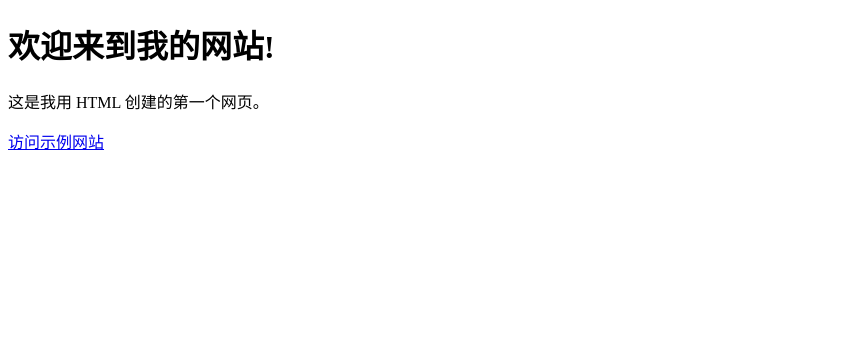
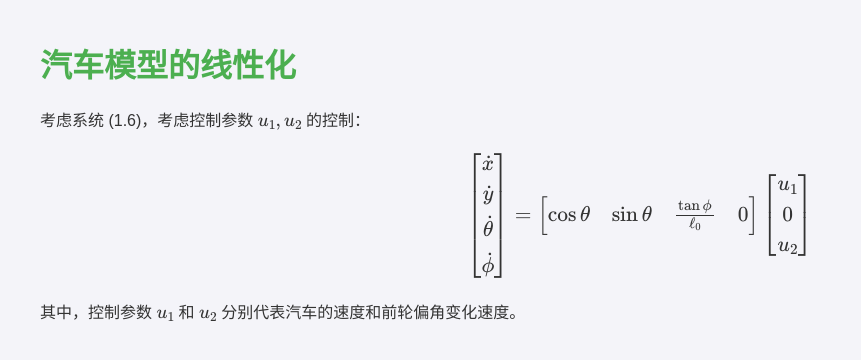
Before and after one commit to yxforever666/-, a plain HTML site: page 10/index.html in a window 1280 px wide. Shown: the whole page, without its empty margins (0-861 px from the left). Drawn offline with nearby package versions, Linux system fonts and the light colour scheme; some packages are replaced by stand-ins of ours.

Commit message:
更新 index.html

```diff
--- a/10/index.html
+++ b/10/index.html
@@ -3,11 +3,67 @@
 <head>
     <meta charset="UTF-8">
     <meta name="viewport" content="width=device-width, initial-scale=1.0">
-    <title>我的第一个网页</title>
+    <title>汽车模型的线性化</title>
+
+    <!-- 引入 MathJax 库 -->
+    <script type="text/javascript" async
+        src="https://cdnjs.cloudflare.com/ajax/libs/mathjax/2.7.7/MathJax.js?config=TeX-MML-AM_CHTML">
+    </script>
+
+    <!-- 添加一些基本样式 -->
+    <style>
+        body {
+            font-family: Arial, sans-serif;
+            margin: 40px;
+            background-color: #f4f4f9;
+            color: #333;
+        }
+
+        h1 {
+            color: #4CAF50;
+        }
+
+        .content {
+            margin-top: 20px;
+        }
+
+        .math {
+            font-size: 18px;
+            margin-top: 20px;
+        }
+    </style>
 </head>
 <body>
-    <h1>欢迎来到我的网站!</h1>
-    <p>这是我用 HTML 创建的第一个网页。</p>
-    <a href="https://www.example.com">访问示例网站</a>
+
+    <h1>汽车模型的线性化</h1>
+
+    <div class="content">
+        <p>考虑系统 (1.6)，考虑控制参数 \( u_1, u_2 \) 的控制：</p>
+
+        <div class="math">
+            <p>
+                \[
+                \begin{bmatrix}
+                    \dot{x} \\
+                    \dot{y} \\
+                    \dot{\theta} \\
+                    \dot{\phi}
+                \end{bmatrix}
+                =
+                \begin{bmatrix}
+                    \cos{\theta} & \sin{\theta} & \frac{\tan{\phi}}{\ell_0} & 0
+                \end{bmatrix}
+                \begin{bmatrix}
+                    u_1 \\
+                    0 \\
+                    u_2
+                \end{bmatrix}
+                \]
+            </p>
+        </div>
+
+        <p>其中，控制参数 \( u_1 \) 和 \( u_2 \) 分别代表汽车的速度和前轮偏角变化速度。</p>
+    </div>
+
 </body>
 </html>
```
